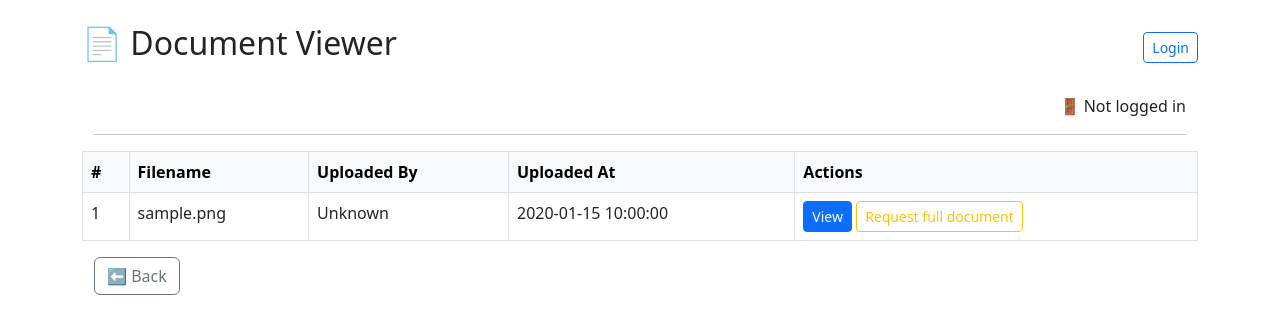
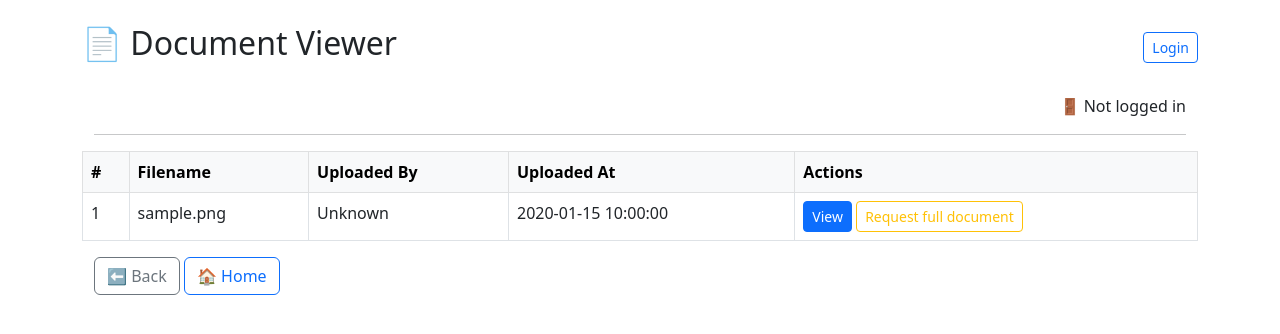
Before and after one commit to Phucsinh238/fastapi-pdf-app, a FastAPI app: page / in a window 1280 px wide. Shown: the top 334 px of the page. Run offline with FastAPI, Linux system fonts and the light colour scheme; tables that the repository leaves empty hold one stand-in row (values such as "Sample post").

Commit message:
Update index.html

```diff
--- a/app/templates/index.html
+++ b/app/templates/index.html
@@ -77,7 +77,7 @@
   </table>
 <div class="container mt-3">
         <button class="btn btn-outline-secondary mb-3" onclick="history.back()">⬅ Back</button>
-
+        <a href="/" class="btn btn-outline-primary mb-3">🏠 Home</a>
     </div>
 </body>
 </html>
```
